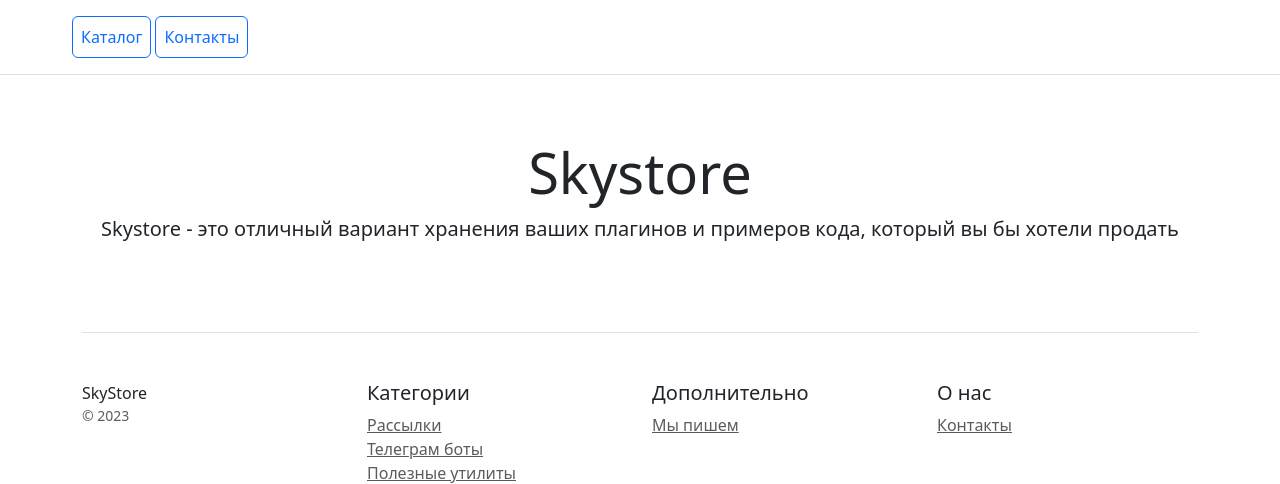
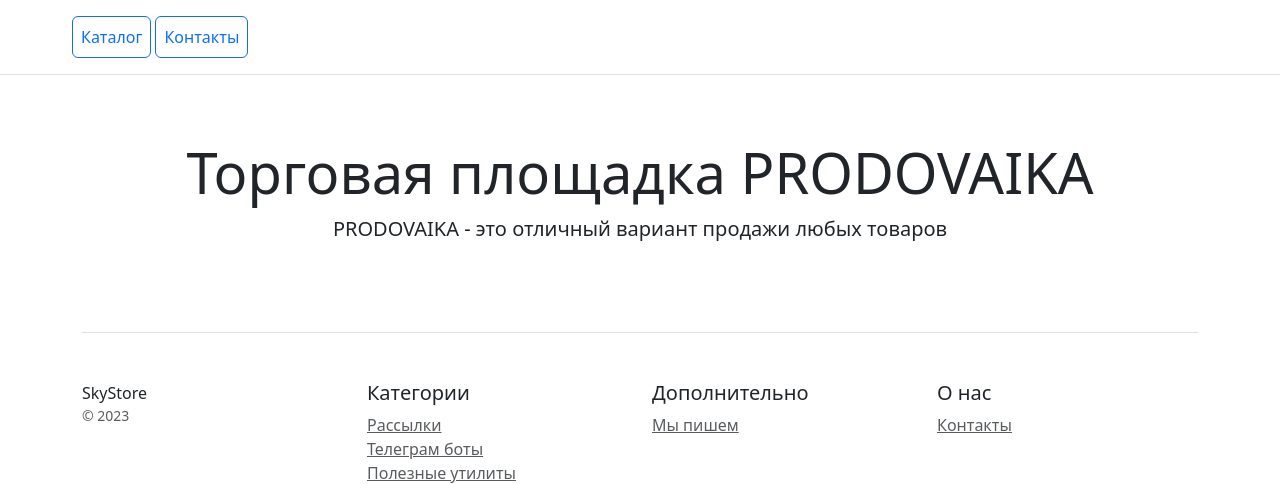
Before and after one commit to Krimsi13/online_store_with_django, a Django app: template catalog/templates/catalog/index.html in a window 1280 px wide. Shown: the top 484 px of the page. Run offline with Django 5.2, Linux system fonts and the light colour scheme; the template is opened without the code that fills it, so the values that code supplies are empty.

Commit message:
hw_20_2_exerc_4

```diff
--- a/catalog/templates/catalog/base.html
+++ b/catalog/templates/catalog/base.html
@@ -11,9 +11,8 @@
 {% include 'catalog/includes/inc_catalog_menu.html' %}
 
 <div class="pricing-header px-3 py-3 pt-md-5 pb-md-4 mx-auto text-center">
-    <h1 class="display-4">Skystore</h1>
-    <p class="lead">Skystore - это отличный вариант хранения ваших плагинов и примеров кода, который вы бы хотели
-        продать</p>
+    <h1 class="display-4">Торговая площадка PRODOVAIKA</h1>
+    <p class="lead">PRODOVAIKA - это отличный вариант продажи любых товаров</p>
 </div>
 
 <div class="container">
--- a/catalog/templates/catalog/index.html
+++ b/catalog/templates/catalog/index.html
@@ -13,7 +13,7 @@
                 <ul class="list-unstyled mt-3 mb-4 text-start m-3">
                     {{ product.description|slice:100 }}
                 </ul>
-                <button type="button" class="btn btn-lg btn-block btn-outline-primary">Купить</button>
+                <a type="button" href="{% url 'catalog:product' product.pk %}" class="btn btn-lg btn-block btn-outline-primary">Купить</a>
             </div>
         </div>
     </div>
--- a/catalog/templates/catalog/product.html
+++ b/catalog/templates/catalog/product.html
@@ -1,4 +1,5 @@
 {% extends 'catalog/base.html' %}
+{% load my_tags %}
 {% block content %}
 <div class="col-6">
 
@@ -6,6 +7,9 @@
         <div class="card-header">
             <h4 class="my-0 font-weight-normal">{{ object.name }}</h4>
         </div>
+        <img class="card-img-top"
+             src="{{ object.preview|mymedia }}"
+             alt="Card image cap">
         <div class="card-body">
 
             <h1 class="card-title pricing-card-title">{{ object.price_per_purchase }} руб.</h1>
```
Also changed, not shown: catalog/templatetags/my_tags.py (added, +10 -0 lines), media/product/apelsin_dJi5BIT.jpg (added), media/product/iphone_gvczasY.jpeg (added), media/product/lopata.jpg (added).
